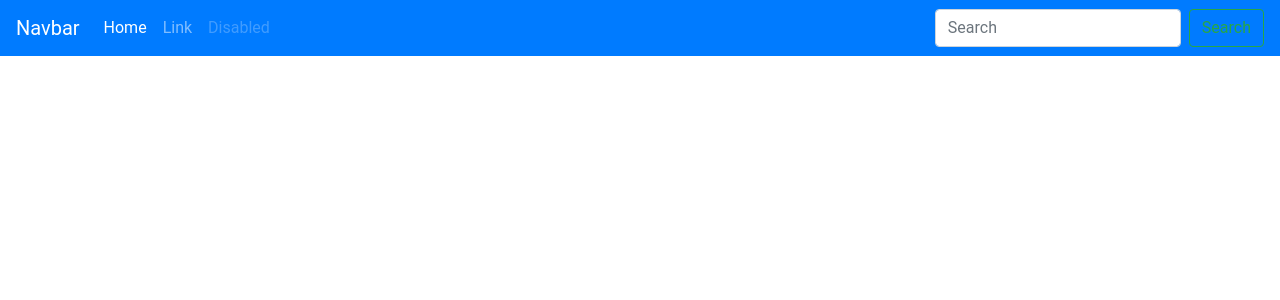
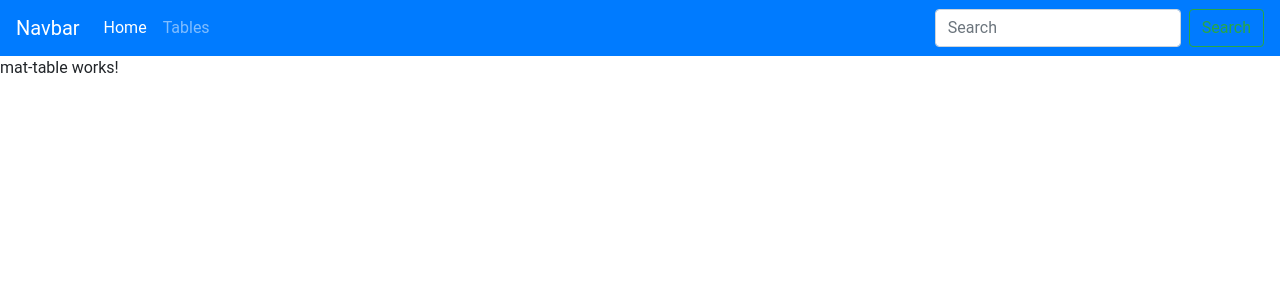
Before and after one commit to subhash0110/Test, an Angular app in the folder angular10/: page /mattab in a window 1280 px wide. Before the commit this address led to /. Shown: the top 300 px of the page. Built offline with nearby package versions, Linux system fonts and the light colour scheme.

Commit message:
new component

```diff
--- a/angular10/src/app/app-routing.module.ts
+++ b/angular10/src/app/app-routing.module.ts
@@ -1,3 +1,4 @@
+import { MatTableComponent } from './mat-table/mat-table.component';
 import { NgModule, Component } from '@angular/core';
 import { Routes, RouterModule } from '@angular/router';
 import { Dashboard1Component } from './scart1/dashboard1/dashboard1.component';
@@ -25,7 +26,12 @@ const routes: Routes = [
     path:'product',
     component: ProductComponent
   }
+,
 
+  {
+    path:'mattab',
+    component: MatTableComponent
+  }
 ];
 
 @NgModule({
--- a/angular10/src/app/app.module.ts
+++ b/angular10/src/app/app.module.ts
@@ -8,8 +8,9 @@ import { AppComponent } from './app.component';
 import { BrowserAnimationsModule } from '@angular/platform-browser/animations';
 import { LoginService } from './shared/login.service';
 import { Dashboard1Component } from './scart1/dashboard1/dashboard1.component';
+import { MatTableComponent } from './mat-table/mat-table.component';
 @NgModule({
-  declarations: [AppComponent,Dashboard1Component],
+  declarations: [AppComponent,Dashboard1Component, MatTableComponent],
   imports: [BrowserModule, AppRoutingModule, BrowserAnimationsModule],
   providers: [LoginService,CategoryService,NavbarService],
   bootstrap: [AppComponent],
--- /dev/null
+++ b/angular10/src/app/mat-table/mat-table.component.html
@@ -0,0 +1 @@
+<p>mat-table works!</p>
--- /dev/null
+++ b/angular10/src/app/mat-table/mat-table.component.ts
@@ -0,0 +1,15 @@
+import { Component, OnInit } from '@angular/core';
+
+@Component({
+  selector: 'app-mat-table',
+  templateUrl: './mat-table.component.html',
+  styleUrls: ['./mat-table.component.css']
+})
+export class MatTableComponent implements OnInit {
+
+  constructor() { }
+
+  ngOnInit(): void {
+  }
+
+}
--- a/angular10/src/app/scart1/dashboard1/dashboard1.component.html
+++ b/angular10/src/app/scart1/dashboard1/dashboard1.component.html
@@ -10,7 +10,7 @@
                 <a class="nav-link" href="#">Home <span class="sr-only">(current)</span></a>
             </li>
             <li class="nav-item">
-                <a class="nav-link" href="#">Link</a>
+                <a class="nav-link" routerLink="/mattab">Tables</a>
             </li>
             <!-- <li class="nav-item dropdown">
                 <a class="nav-link dropdown-toggle" href="#" id="navbarDropdown" role="button" data-toggle="dropdown" aria-haspopup="true" aria-expanded="false">
@@ -24,7 +24,7 @@
                 </div>
             </li> -->
             <li class="nav-item">
-                <a class="nav-link disabled" href="#" tabindex="-1" aria-disabled="true">Disabled</a>
+                <!-- <a class="nav-link disabled" href="#" tabindex="-1" aria-disabled="true">Disabled</a> -->
             </li>
         </ul>
         <form class="form-inline my-2 my-lg-0">
```
Also changed, not shown: angular10/src/app/mat-table/mat-table.component.css (added), 1 other file (tests, documents, lock files or other folders).
